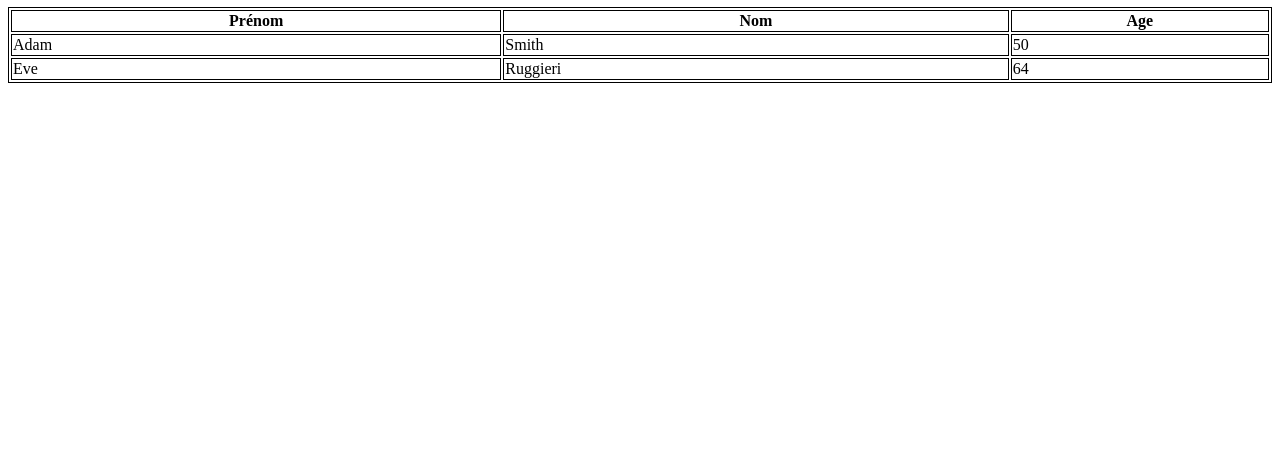
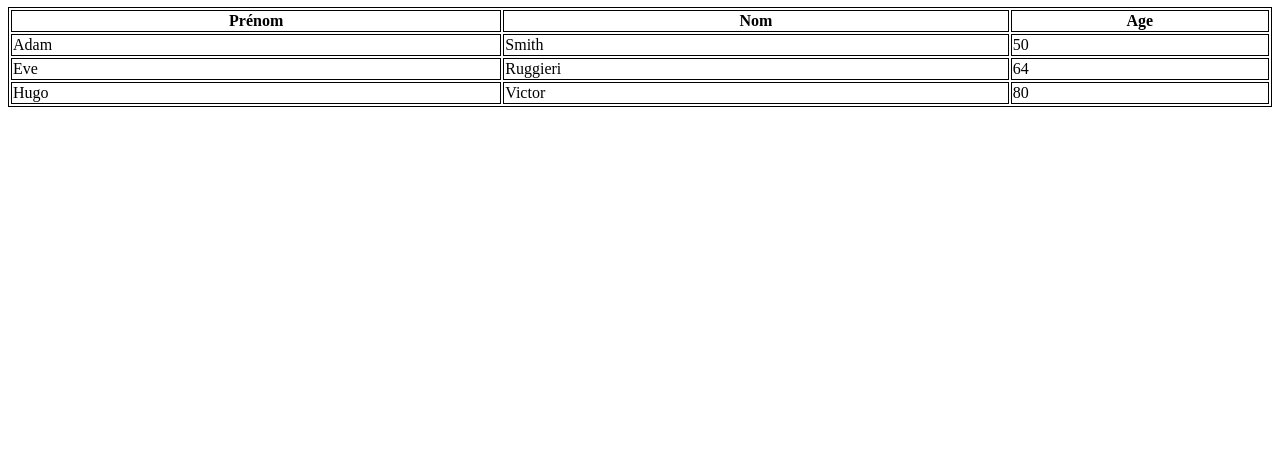
Before and after one commit to Mikelemich/joueur, a plain HTML site: page index.htm in a window 1280 px wide. Shown: the part 344-800 px from the top of the page. Drawn offline with Linux system fonts and the light colour scheme.

Commit message:
Br Master hugo

```diff
--- a/index.htm
+++ b/index.htm
@@ -33,6 +33,11 @@ table, th, td {
     <td>Eve</td>
     <td>Ruggieri</td>
     <td>64</td>
+  <tr>
+    <td>Hugo</td>
+    <td>Victor</td>
+    <td>80</td>
+  </tr>
   </tr>
 
 </table>
```
